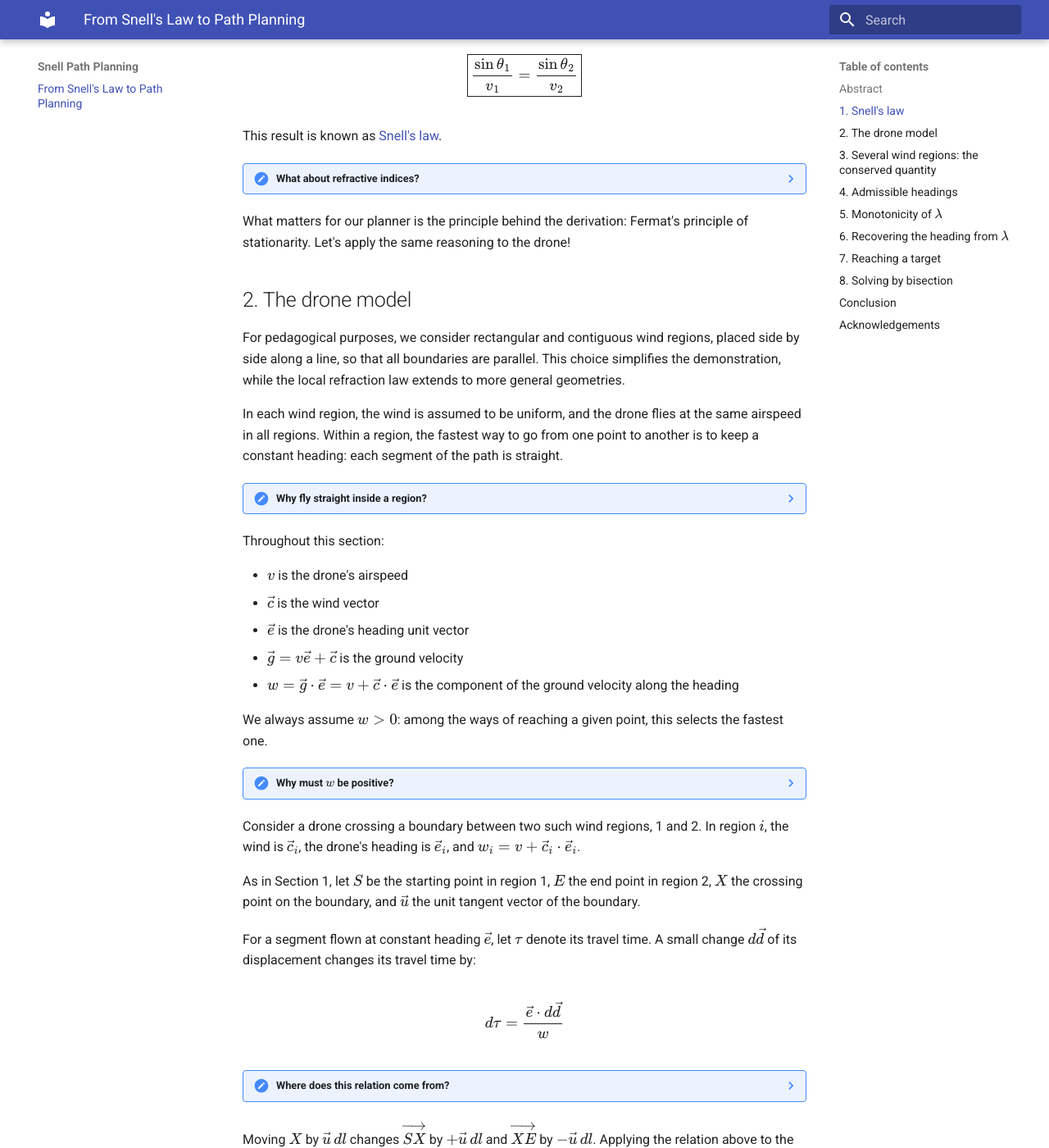
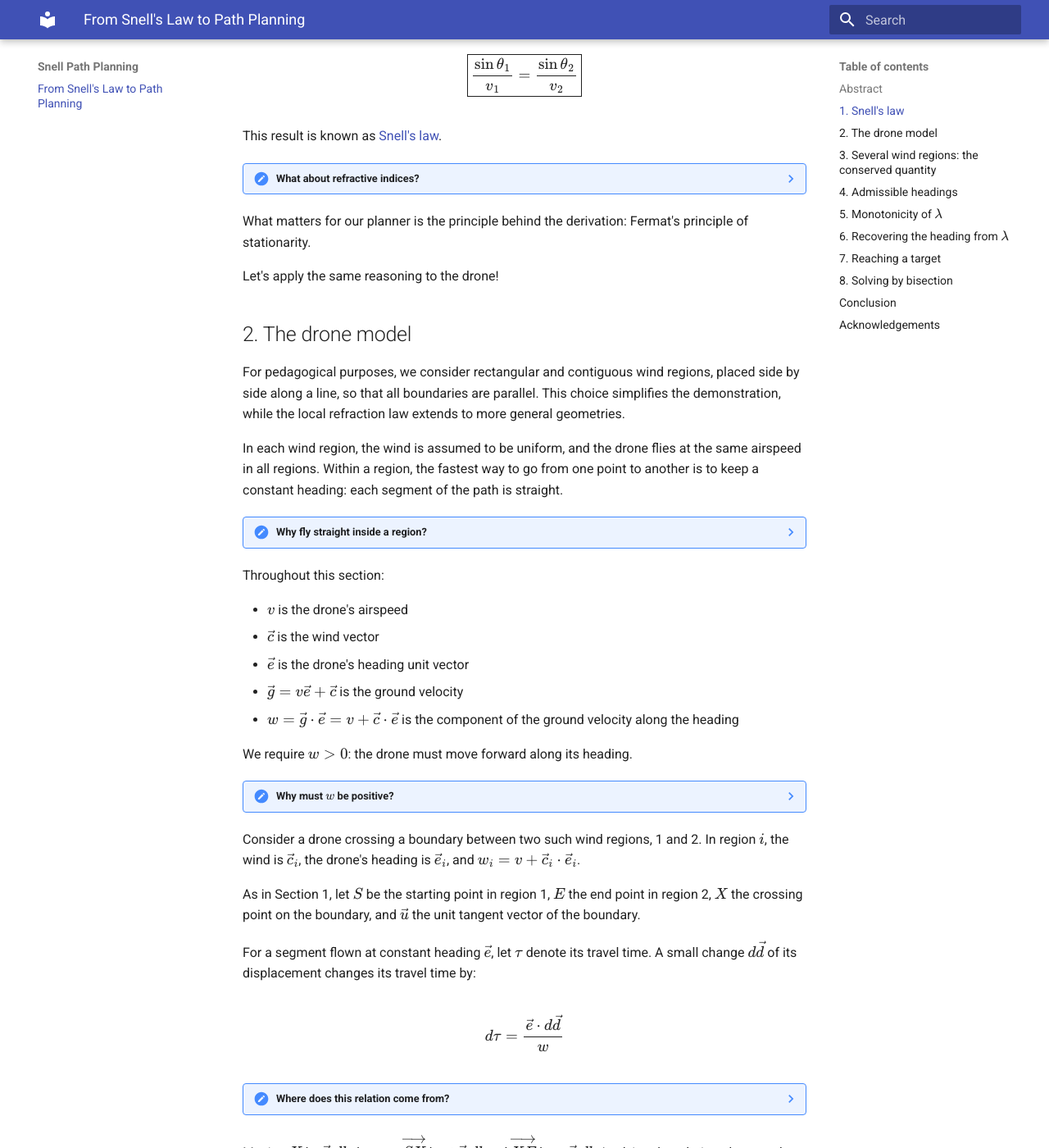
Before and after one commit to michaelsoulignac/snell-path-planning, an MkDocs documentation site: the page built from docs/index.md, in a window 1280 px wide and 1400 px high, scrolled down 1631 px. Shown: the whole window at 82% size. Built offline with MkDocs 1.6.1 and Material for MkDocs 9.7.7, drawn with Linux system fonts in a browser that asks for light colours.

Commit message:
Mkdocs: typos

```diff
--- a/docs/index.md
+++ b/docs/index.md
@@ -64,6 +64,7 @@
     The optical index itself plays no role in what follows.
 
 What matters for our planner is the principle behind the derivation: Fermat's principle of stationarity.
+
 Let's apply the same reasoning to the drone!
 
 
@@ -76,14 +77,14 @@
 Within a region, the fastest way to go from one point to another is to keep a constant heading: each segment of the path is straight.
 
 ??? note "Why fly straight inside a region?"
-    Over any flight of duration $\tau$, the ground displacement is
+    Over any flight of duration $\tau$, the ground displacement is:
 
     $$
     \vec d = \int_0^\tau \big(v\vec e(t)+\vec c\big)\,dt = v\int_0^\tau \vec e(t)\,dt + \vec c\,\tau
     $$
 
     Since $\vec e$ is a unit vector, $\left|\int_0^\tau \vec e(t)\,dt\right| \le \tau$, with equality if and only if the heading is constant.
-    Reaching $\vec d$ in a time $\tau$ therefore requires
+    Reaching $\vec d$ in a time $\tau$ therefore requires:
 
     $$
     |\vec d-\vec c\,\tau| \le v\tau
@@ -91,6 +92,7 @@
 
     This fails at $\tau=0$ (since $\vec d\neq\vec 0$), so at the shortest feasible $\tau$ it holds with equality, which forces a constant heading.
     In a uniform wind, a constant heading gives a constant ground velocity, hence a straight ground track.
+
 
 Throughout this section:
 
@@ -100,16 +102,17 @@
 * $\vec{g}=v\vec{e}+\vec{c}$ is the ground velocity
 * $w=\vec{g}\cdot\vec{e}=v+\vec{c}\cdot\vec{e}$ is the component of the ground velocity along the heading
 
-We always assume $w>0$: among the ways of reaching a given point, this selects the fastest one.
+We require $w>0$: the drone must move forward along its heading.
 
 ??? note "Why must $w$ be positive?"
-    For a constant heading, the travel time $\tau$ of a segment with displacement $\vec d$ satisfies $|\vec d-\vec c\,\tau| = v\tau$, i.e. $f(\tau)=0$ with
+    For a constant heading, the travel time $\tau$ of a segment with displacement $\vec d$ satisfies $|\vec d-\vec c\,\tau| = v\tau$, i.e. $f(\tau)=0$ with:
 
     $$
     f(\tau)=|\vec d-\vec c\,\tau|^2-v^2\tau^2
     $$
 
-    When the wind is stronger than the drone ($|\vec c|>v$), this equation can have two positive roots: two different headings reach the same point, in two different times. Differentiating, and using $\vec d-\vec c\,\tau = v\tau\,\vec e$:
+    When the wind is stronger than the drone ($|\vec c|>v$), this equation can have two positive roots: two different headings reach the same point, in two different times.
+    Differentiating, and using $\vec d-\vec c\,\tau = v\tau\,\vec e$:
 
     $$
     f'(\tau) = -2v\tau\,w
@@ -121,6 +124,7 @@
     The condition $w>0$ therefore selects the fastest way. It also guarantees $f'(\tau)\neq 0$, so that $\tau$ varies smoothly with $\vec d$.
 
     If the wind is weaker than the drone ($|\vec c|<v$), then $w \ge v-|\vec c|>0$ automatically.
+
 
 Consider a drone crossing a boundary between two such wind regions, 1 and 2.
 In region $i$, the wind is $\vec{c}_i$, the drone's heading is $\vec{e}_i$, and $w_i=v+\vec{c}_i\cdot\vec{e}_i$.
@@ -159,6 +163,7 @@
 
     In vector form, $\nabla_{\vec d}\tau = \vec e/w$: this is the gradient mentioned in the acknowledgements.
 
+
 Moving $X$ by $\vec u\,dl$ changes $\overrightarrow{SX}$ by $+\vec{u}\,dl$ and $\overrightarrow{XE}$ by $-\vec{u}\,dl$. Applying the relation above to the two segments gives:
 
 $$
@@ -174,8 +179,7 @@
 $$
 dT =
 \left(
-\frac{\vec{u}\cdot\vec{e}_1}{w_1}
--
+\frac{\vec{u}\cdot\vec{e}_1}{w_1} -
 \frac{\vec{u}\cdot\vec{e}_2}{w_2}
 \right)
 dl
@@ -275,7 +279,7 @@
     \cos(a+b)=\cos a\cos b-\sin a\sin b<\cos a\cos b = \cos\alpha
     $$
 
-    we get $|\alpha|<a+b$. When $a+b\ge\pi$, this holds trivially.
+    We get $|\alpha|<a+b$. When $a+b\ge\pi$, this holds trivially.
 
 
 ## 5. Monotonicity of $\lambda$
@@ -287,7 +291,7 @@
 $$
 
 ??? note "Why does the derivative simplify so nicely?"
-    By the quotient rule,
+    By the quotient rule:
 
     $$
     \frac{d\lambda}{d\theta} =
@@ -300,8 +304,8 @@
 
     $$
     \cos\theta\left(v+c_x\cos\theta+c_y\sin\theta\right) -
-    \sin\theta\left(-c_x\sin\theta+c_y\cos\theta\right)
-    = v\cos\theta+c_x
+    \sin\theta\left(-c_x\sin\theta+c_y\cos\theta\right) =
+    v\cos\theta+c_x
     $$
 
 On the admissible sector, $g_x>0$ and $w>0$, so:
@@ -343,6 +347,7 @@
 
     Since $R\sin(\theta-\phi) = R\cos\phi\,\sin\theta - R\sin\phi\,\cos\theta$, the left-hand side equals $R\sin(\theta-\phi)$ with $R\cos\phi=A$ and $R\sin\phi=B$.
 
+
 This equation has two mathematical solutions, but only one can be admissible:
 
 $$
@@ -374,6 +379,7 @@
 
     An admissible heading has $g_x>0$ and $w>0$, so $\cos(\theta-\phi)>0$: $\theta-\phi$ lies in $(-\pi/2,\pi/2)$, which is exactly the $\arcsin$ branch.
     The other solution has $\cos(\theta-\phi)<0$, so $g_x$ and $w$ have opposite signs: it is never admissible.
+
 
 ??? note "Does light do this too?"
     Yes. When light goes from a slow medium to a fast one, Snell's law asks for $\sin\theta_2 = (n_1/n_2)\sin\theta_1$, which exceeds 1 beyond a critical angle.
@@ -412,7 +418,7 @@
 
 ??? note "Why does turning left always end higher?"
     Consider a region of horizontal width $\Delta x$.
-    The vertical displacement across that region is
+    The vertical displacement across that region is:
 
     $$
     \Delta y =
@@ -420,7 +426,7 @@
     \Delta x\,\frac{v\sin\theta+c_y}{v\cos\theta+c_x}
     $$
 
-    Differentiating with respect to $\theta$ gives
+    Differentiating with respect to $\theta$ gives:
 
     $$
     \frac{d(\Delta y)}{d\theta} =
@@ -428,6 +434,7 @@
     $$
 
     On the admissible sector, $w>0$. Since $\Delta x>0$ and $v>0$, the vertical displacement across a region is strictly increasing with the heading.
+
 
 The launch headings to consider are those whose $\lambda$ is admissible in every region, i.e. lies in the intersection of the intervals $(\lambda_{\min},\lambda_{\max})$ of all regions.
 Mapped back to the first region (Section 6), this intersection directly gives the initial interval $[\theta_{\min},\theta_{\max}]$ for bisection.
@@ -448,6 +455,7 @@
     With stronger winds, an end may be infinite: $y_{\text{end}}$ then tends to a finite limit, and targets beyond it are out of reach.
     The intersection may even be empty, for instance if a headwind $c_x\le -v$ blocks a region.
 
+
 Bisection proceeds as follows:
 
 * Starting from an interval $[\theta_{\min}, \theta_{\max}]$ of admissible launch headings, on which $y_{\text{end}}$ changes sign relative to $y_{\text{target}}$, the interval is repeatedly halved, keeping the half on which the sign change still occurs.
@@ -464,7 +472,7 @@
 
     As long as all headings remain admissible, $y_{\text{end}}(\theta_0)$ depends continuously on $\theta_0$.
 
-    Therefore, if an interval $[\theta_{\min},\theta_{\max}]$ satisfies
+    Therefore, if an interval $[\theta_{\min},\theta_{\max}]$ satisfies:
 
     $$
     \big(y_{\text{end}}(\theta_{\min})-y_{\text{target}}\big)
```
